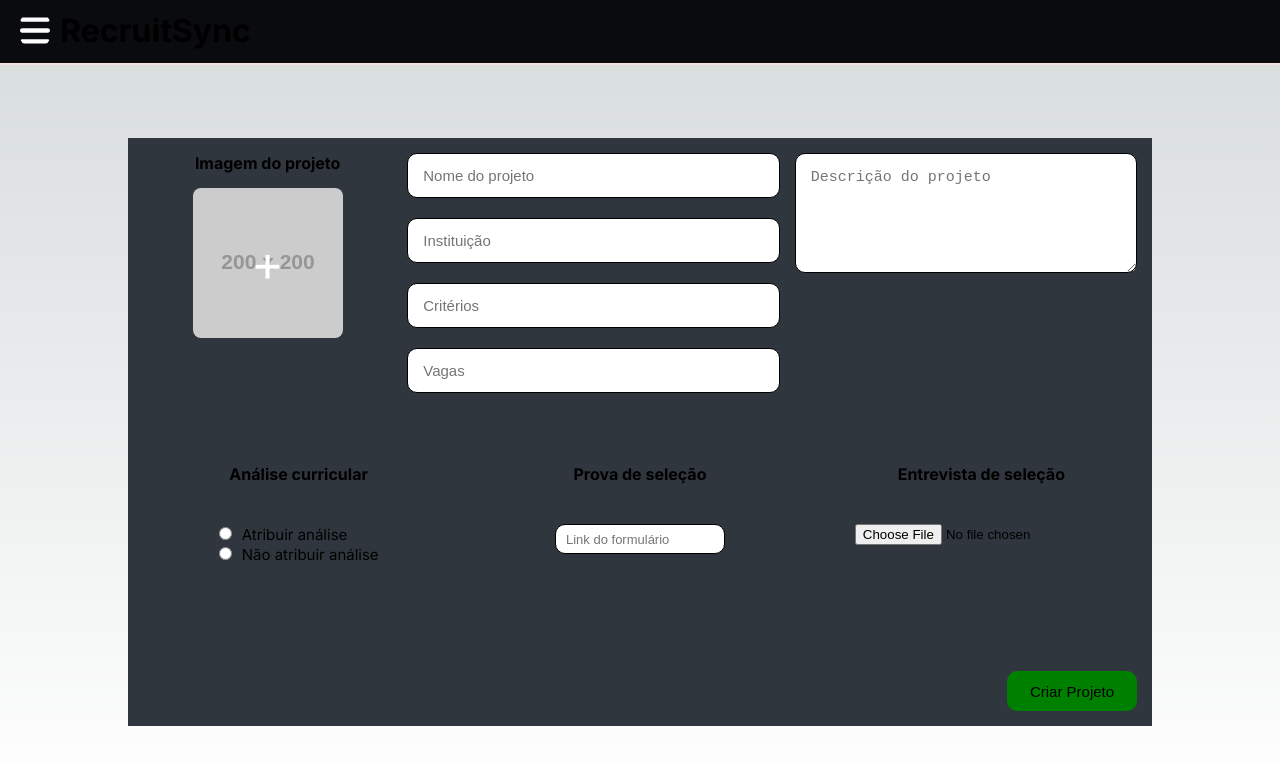
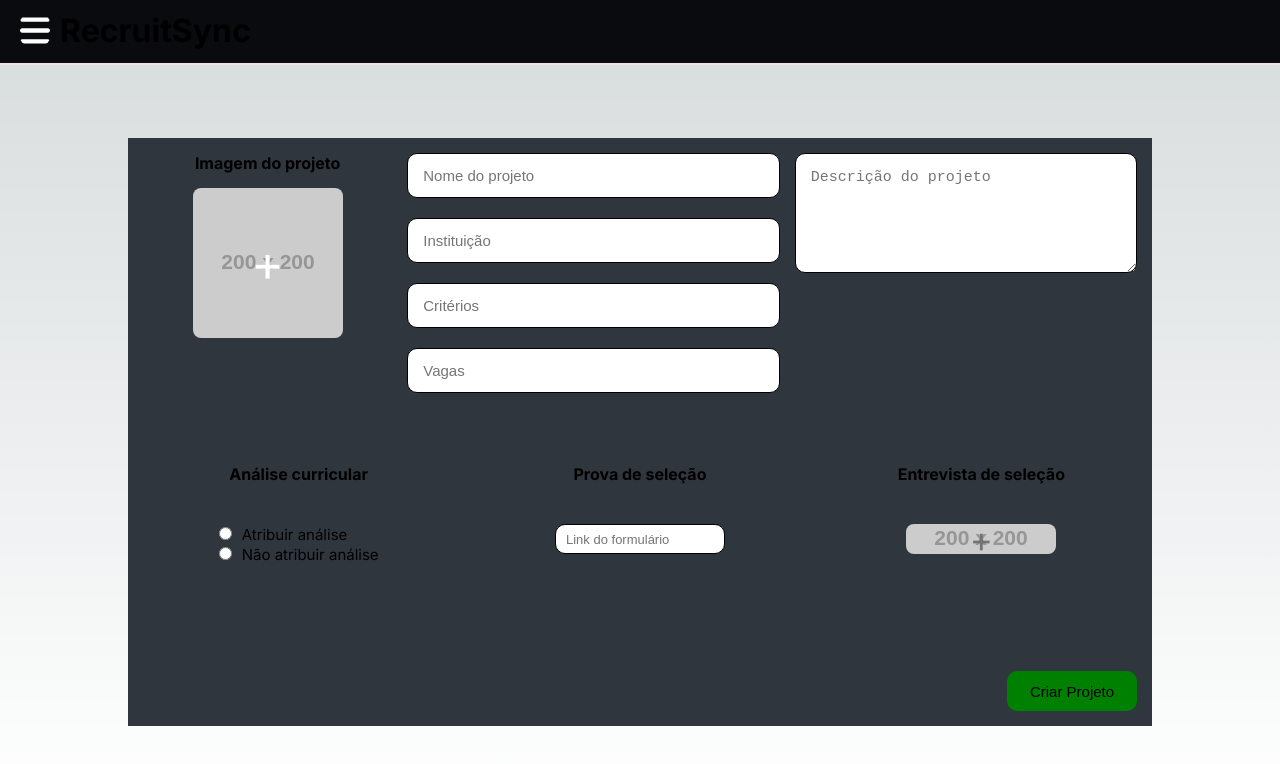
Before and after one commit to Walmir07/RecruitSync, a Next.js app: page /criacao-de-projetos in a window 1280 px wide. Shown: the top 764 px of the page. Built offline with nearby package versions, Linux system fonts and the light colour scheme; no server answers; the database is empty.

Commit message:
Adicionando estilo no input de adicionar arquivo para entrevista de seleção

```diff
--- a/src/app/perfil/components/GaleriaProjetos/GaleriaProjetos.js
+++ b/src/app/perfil/components/GaleriaProjetos/GaleriaProjetos.js
@@ -1,4 +1,4 @@
-import DisplayProjeto from '../../../../componentes/DisplayProjeto/DisplayProjeto'
+import DisplayProjeto from '../DisplayProjeto/DisplayProjeto'
 import './galeriaProjetos.css';
 import db from "@/lib/db";
 
--- a/src/componentes/CriarProjeto/CriarProjeto.css
+++ b/src/componentes/CriarProjeto/CriarProjeto.css
@@ -111,7 +111,9 @@ textarea{
 */
 
 .titulos-etapas{
-    margin: 15px;
+    display: flex;
+    align-items: center;
+    justify-content: center;
 }
 
 .text-lab{
@@ -171,7 +173,7 @@ textarea{
 
 .image-upload input[type="file"] {
     display: none;
-  }
+}
 
 .add-image {
     font-size: 50px;
@@ -189,3 +191,40 @@ img {
     object-fit: cover;
     border-radius: 8px;
 }
+
+/*Documento para entrevista de seleção:*/
+
+.documento-upload {
+    display: flex;
+    width: 150px;
+    height: 30px;
+    background-color: #f0f0f0;
+    background-image: url('https://via.placeholder.com/200?text=+');
+    background-size: cover;
+    background-position: center;
+    border-radius: 8px;
+    cursor: pointer;
+    position: relative;
+    margin: 25px 0 20px 0;
+}
+
+.documento-upload input[type="file"] {
+    display: none;
+  }
+
+.add-documento {
+    font-size: 35px;
+    color: #737373;
+    position: absolute;
+    top: 50%;
+    left: 50%;
+    transform: translate(-50%, -50%);
+    pointer-events: none;
+}
+
+img {
+    width: 100%;
+    height: 100%;
+    object-fit: cover;
+    border-radius: 8px;
+}
--- a/src/componentes/CriarProjeto/CriarProjeto.js
+++ b/src/componentes/CriarProjeto/CriarProjeto.js
@@ -59,6 +59,21 @@ const [image, setImage] = useState(null);
         setImage(reader.result); // Atualiza o estado com a imagem carregada
       };
       reader.readAsDataURL(file); // Lê o arquivo como uma URL de dados
+    }
+};
+
+// Input de entrevista de seleção:
+
+const [documento, setDocumento] = useState(null);
+
+  const handleDocumentoUpload = (event) => {
+    const arquivo = event.target.files[0];
+    if (arquivo) {
+      const readerDoc = new FileReader();
+      readerDoc.onloadend = () => {
+        setDocumento(readerDoc.result);
+      };
+      readerDoc.readAsDataURL(arquivo);
     }
 };
 
@@ -159,7 +174,20 @@ const [image, setImage] = useState(null);
                     </section>
                     <section className='etapa3'>
                         <h4 className='titulos-etapas'>Entrevista de seleção</h4>
-                        <input className="entrevista" type="file" name="entrevista" accept="image/png, image/jpeg" />
+
+
+                        <label htmlFor="documentoUpload" className="documento-upload">
+                        <input
+                            type="file"
+                            id="documentoUpload"
+                            name="documento"
+                            accept="accept=.png, .jpeg, .jpg, .pdf, .doc, .docx, .xls, .xlsx, .ppt, .pptx, .txt"
+                            onChange={handleDocumentoUpload}
+                        />
+                        <span className="add-documento">+</span>
+                        {documento && <img src={documento} alt="Arquivo adicionado" />}
+                        </label>
+
                     </section>
                 </section>
                 <section className='sect-botao'>
--- a/src/componentes/Projeto/projeto.css
+++ b/src/componentes/Projeto/projeto.css
@@ -75,7 +75,7 @@ p{
     height: 35px;
     width: 190px;
     margin: 0 10px 10px 0;
-    background-color: yellow;
+    background-color: green;
     border-radius: 10px;
     font-size: 15px;
 }
```
Also changed, not shown: src/app/perfil/components/DisplayProjeto/DisplayProjeto.js (renamed from src/componentes/DisplayProjeto/DisplayProjeto.js), src/app/perfil/components/DisplayProjeto/displayProjeto.css (renamed from src/componentes/DisplayProjeto/displayProjeto.css).
